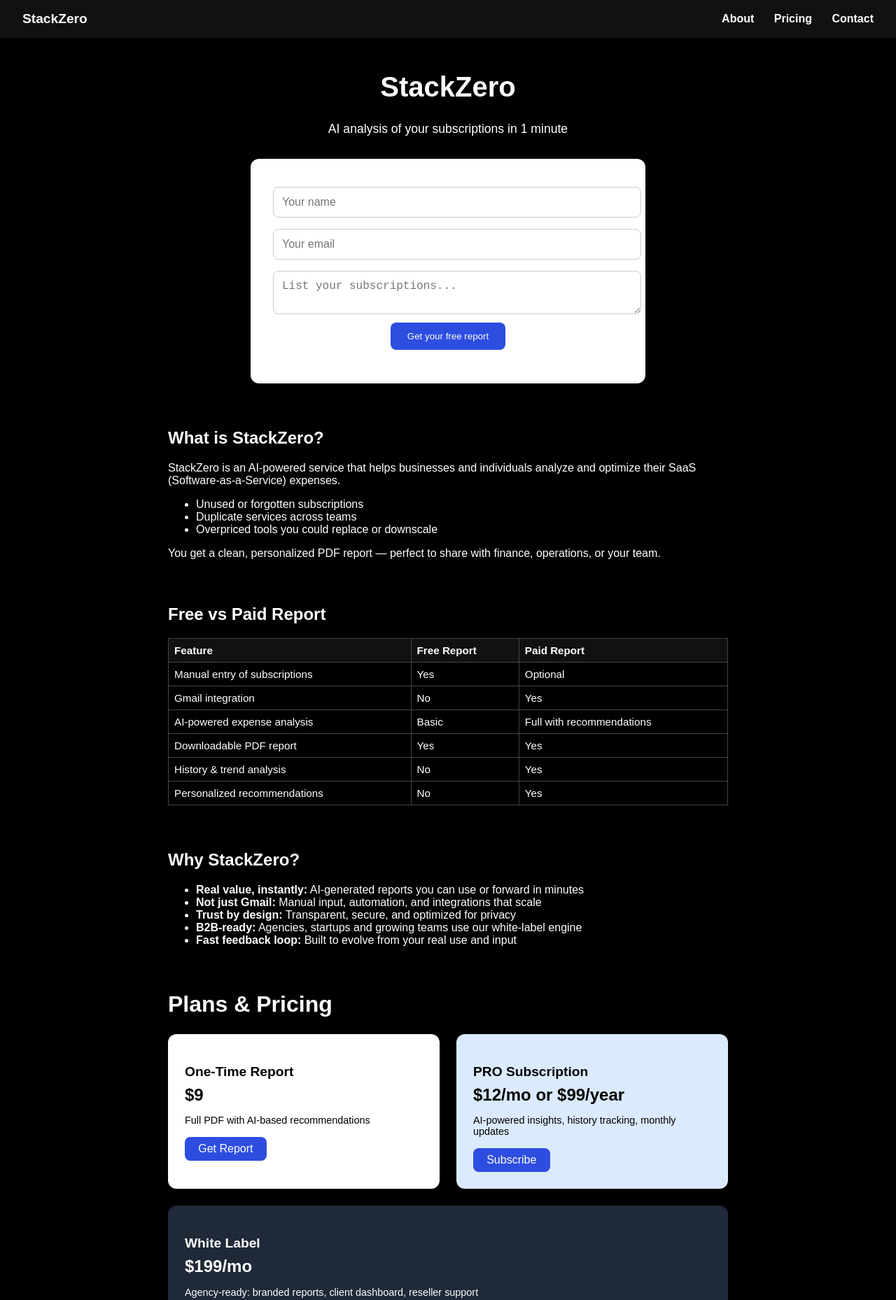
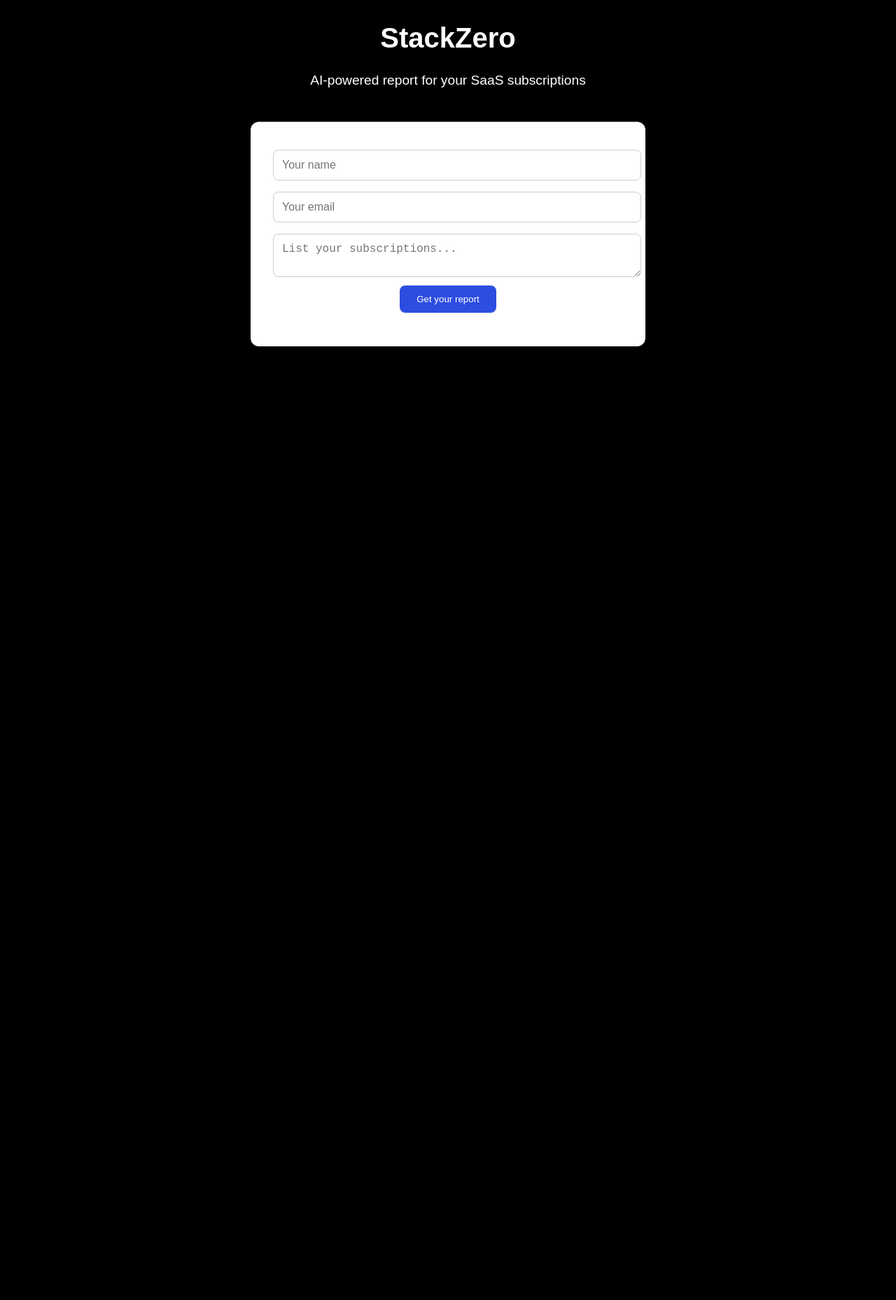
Before and after one commit to NexusCore-code/stackzero-landing, a website: page index.html in a window 1280 px wide. Shown: the top 1858 px of the page at 70% size. After the commit the page ends 800 px from the top, so only its background shows below. Drawn offline with Linux system fonts and the light colour scheme.

Commit message:
Update index.html

```diff
--- a/index.html
+++ b/index.html
@@ -1,47 +1,25 @@
-<!--
-  StackZero by Elena Smirnova
-  Version: Final layout with client-side PDF generation
--->
+
 <!DOCTYPE html>
-
 <html lang="en">
 <head>
-<meta charset="utf-8"/>
-<meta content="width=device-width, initial-scale=1.0" name="viewport"/>
+  <meta charset="UTF-8" />
+  <meta name="viewport" content="width=device-width, initial-scale=1.0" />
   <title>StackZero</title>
-<link href="favicon_sz.ico" rel="icon"/>
-<meta content="sz_preview.png" property="og:image"/>
   <style>
-    body { font-family: Arial, sans-serif; background: #000; color: #fff; margin: 0; padding: 0; }
-    nav {
-      background: #111;
-      display: flex;
-      justify-content: space-between;
-      align-items: center;
-      padding: 1rem 2rem;
-      position: sticky;
-      top: 0;
-      z-index: 10;
+    body {
+      font-family: Arial, sans-serif;
+      background: #000;
+      color: #fff;
+      margin: 0;
+      padding: 0;
     }
-    nav .logo { font-weight: bold; color: #fff; font-size: 1.2rem; }
-    nav .nav-links a {
-      color: #fff;
-      margin-left: 1.5rem;
-      text-decoration: none;
-      font-weight: bold;
-    }
-    nav .nav-links a:hover {
-      text-decoration: underline;
-    }
-    h1 { text-align: center; margin-top: 3rem; font-size: 2.5rem; }
-    p.intro { text-align: center; font-size: 1.1rem; margin-bottom: 2rem; }
     .form-box {
       background: #fff;
       color: #000;
       padding: 2rem;
       border-radius: 12px;
       max-width: 500px;
-      margin: 2rem auto;
+      margin: 3rem auto;
       text-align: center;
     }
     input, textarea {
@@ -60,138 +38,83 @@
       border-radius: 8px;
       cursor: pointer;
     }
+    h1 {
+      text-align: center;
+      margin-top: 2rem;
+      font-size: 2.5rem;
+    }
+    .intro {
+      text-align: center;
+      font-size: 1.2rem;
+      margin-bottom: 2rem;
+    }
     #response {
       margin-top: 1rem;
       font-size: 0.95rem;
       color: green;
     }
-    section {
-      max-width: 800px;
-      margin: 4rem auto;
-      text-align: left;
-      padding: 0 1rem;
-    }
-    table {
-      width: 100%;
-      border-collapse: collapse;
-      margin-top: 1rem;
-      color: #fff;
-      font-size: 0.95rem;
-    }
-    th, td {
-      border: 1px solid #444;
-      padding: 0.5rem;
-      text-align: left;
-    }
-    th {
-      background-color: #111;
-    }
   </style>
-<script src="https://cdnjs.cloudflare.com/ajax/libs/html2pdf.js/0.10.1/html2pdf.bundle.min.js"></script>
 </head>
 <body>
-<nav>
-<div class="logo">StackZero</div>
-<div class="nav-links">
-<a href="#about">About</a>
-<a href="#pricing">Pricing</a>
-<a href="#contact">Contact</a>
-</div>
-</nav>
   <h1>StackZero</h1>
-<p class="intro">AI analysis of your subscriptions in 1 minute</p>
+  <p class="intro">AI-powered report for your SaaS subscriptions</p>
   <div class="form-box">
     <form id="stackzero-form">
-<input name="name" placeholder="Your name" required="" type="text"/>
-<input name="email" placeholder="Your email" required="" type="email"/>
-<textarea name="subscriptions" placeholder="List your subscriptions..." required=""></textarea>
-<button type="submit">Get your free report</button>
+      <input name="name" placeholder="Your name" required type="text" />
+      <input name="email" placeholder="Your email" required type="email" />
+      <textarea name="subscriptions" placeholder="List your subscriptions..." required></textarea>
+      <button type="submit">Get your report</button>
     </form>
     <p id="response"></p>
   </div>
-<section id="about">
-<h2>What is StackZero?</h2>
-<p>StackZero is an AI-powered service that helps businesses and individuals analyze and optimize their SaaS (Software-as-a-Service) expenses.</p>
-<ul>
-<li>Unused or forgotten subscriptions</li>
-<li>Duplicate services across teams</li>
-<li>Overpriced tools you could replace or downscale</li>
-</ul>
-<p>You get a clean, personalized PDF report — perfect to share with finance, operations, or your team.</p>
-</section>
-<section id="pricing">
-<h2>Free vs Paid Report</h2>
-<table>
-<thead>
-<tr>
-<th>Feature</th>
-<th>Free Report</th>
-<th>Paid Report</th>
-</tr>
-</thead>
-<tbody>
-<tr><td>Manual entry of subscriptions</td><td>Yes</td><td>Optional</td></tr>
-<tr><td>Gmail integration</td><td>No</td><td>Yes</td></tr>
-<tr><td>AI-powered expense analysis</td><td>Basic</td><td>Full with recommendations</td></tr>
-<tr><td>Downloadable PDF report</td><td>Yes</td><td>Yes</td></tr>
-<tr><td>History &amp; trend analysis</td><td>No</td><td>Yes</td></tr>
-<tr><td>Personalized recommendations</td><td>No</td><td>Yes</td></tr>
-</tbody>
-</table>
-</section>
-<section id="contact">
-<h2>Why StackZero?</h2>
-<ul>
-<li><strong>Real value, instantly:</strong> AI-generated reports you can use or forward in minutes</li>
-<li><strong>Not just Gmail:</strong> Manual input, automation, and integrations that scale</li>
-<li><strong>Trust by design:</strong> Transparent, secure, and optimized for privacy</li>
-<li><strong>B2B-ready:</strong> Agencies, startups and growing teams use our white-label engine</li>
-<li><strong>Fast feedback loop:</strong> Built to evolve from your real use and input</li>
-</ul>
-</section>
-<script src="script.js?v=2.0"></script>
-<!-- Modal for Report Generation -->
-<div id="report-modal" style="display:none; position:fixed; top:0; left:0; width:100%; height:100%; background:rgba(0,0,0,0.9); z-index:9999; align-items:center; justify-content:center; flex-direction:column; color:#fff; text-align:center;">
-<div style="padding:2rem; max-width:600px; width:90%; background:#111; border-radius:12px; box-shadow:0 0 20px #000;">
-<h2>Generating your report...</h2>
-<div id="progress-bar-container" style="width:100%; background:#333; border-radius:8px; overflow:hidden; margin:20px 0;">
-<div id="progress-bar" style="width:0%; height:20px; background:#2d4de0; transition:width 0.5s;"></div>
-</div>
-<div id="report-preview" style="display:none;">
-<iframe id="pdf-frame" style="width:100%; height:500px; border:none;"></iframe>
-<a download="StackZero_Report.pdf" href="#" id="download-link" style="margin-top:1rem; display:inline-block; background:#2d4de0; padding:0.5rem 1.5rem; border-radius:8px; color:#fff; text-decoration:none;">Download Full Report</a>
-</div>
-</div>
-</div>
-<!-- Hidden PDF template -->
-<div id="pdf-content" style="display: none; background: #fff; color: #000; padding: 2rem; max-width: 800px; margin: auto;">
-<h1 style="text-align: center; color: #2d4de0;">StackZero AI Report</h1>
-<div id="pdf-text" style="white-space: pre-wrap;"></div>
-<footer style="margin-top: 3rem; text-align: center; font-size: 0.9rem; color: #666;">Generated by StackZero.ai</footer>
-</div>
 
-<section id="pricing-plans" style="max-width: 800px; margin: 4rem auto; padding: 0 1rem;">
-<h2 style="font-size: 2rem; margin-bottom: 1.5rem;">Plans &amp; Pricing</h2>
-<div style="display: flex; flex-wrap: wrap; gap: 1.5rem; justify-content: space-between;">
-<div style="flex: 1 1 250px; background: #fff; color: #000; border-radius: 12px; padding: 1.5rem;">
-<h3 style="font-size: 1.2rem; margin-bottom: 0.5rem;">One-Time Report</h3>
-<p style="font-size: 1.5rem; font-weight: bold; margin: 0.5rem 0;">$9</p>
-<p style="font-size: 0.9rem; margin-bottom: 1rem;">Full PDF with AI-based recommendations</p>
-<a href="https://t.me/StackZeroBot" style="display: inline-block; background: #2d4de0; color: #fff; padding: 0.5rem 1.2rem; border-radius: 8px; text-decoration: none;" target="_blank">Get Report</a>
-</div>
-<div style="flex: 1 1 250px; background: #dbeafe; color: #000; border-radius: 12px; padding: 1.5rem;">
-<h3 style="font-size: 1.2rem; margin-bottom: 0.5rem;">PRO Subscription</h3>
-<p style="font-size: 1.5rem; font-weight: bold; margin: 0.5rem 0;">$12/mo or $99/year</p>
-<p style="font-size: 0.9rem; margin-bottom: 1rem;">AI-powered insights, history tracking, monthly updates</p>
-<a href="https://t.me/StackZeroBot?start=pro" style="display: inline-block; background: #2d4de0; color: #fff; padding: 0.5rem 1.2rem; border-radius: 8px; text-decoration: none;" target="_blank">Subscribe</a>
-</div>
-<div style="flex: 1 1 250px; background: #1f2937; color: #fff; border-radius: 12px; padding: 1.5rem;">
-<h3 style="font-size: 1.2rem; margin-bottom: 0.5rem;">White Label</h3>
-<p style="font-size: 1.5rem; font-weight: bold; margin: 0.5rem 0;">$199/mo</p>
-<p style="font-size: 0.9rem; margin-bottom: 1rem;">Agency-ready: branded reports, client dashboard, reseller support</p>
-<a href="mailto:contact@stackzero.ai" style="display: inline-block; background: #fff; color: #000; padding: 0.5rem 1.2rem; border-radius: 8px; text-decoration: none;">Contact Us</a>
-</div>
-</div>
-</section>
+  <script>
+    document.addEventListener("DOMContentLoaded", function () {
+      const form = document.getElementById("stackzero-form");
+
+      if (!form) {
+        console.error("Form not found");
+        return;
+      }
+
+      form.addEventListener("submit", async function (e) {
+        e.preventDefault();
+
+        const data = {
+          name: form.name.value.trim(),
+          email: form.email.value.trim(),
+          subscriptions: form.subscriptions.value.trim()
+        };
+
+        const responseEl = document.getElementById("response");
+
+        try {
+          responseEl.innerText = "Generating your report...";
+
+          const query = await fetch("https://stackzero-report.onrender.com/submit", {
+            method: "POST",
+            headers: { "Content-Type": "application/json" },
+            body: JSON.stringify(data)
+          });
+
+          if (!query.ok) {
+            responseEl.innerText = "Something went wrong. Please try again.";
+            return;
+          }
+
+          const blob = await query.blob();
+          const pdfUrl = URL.createObjectURL(blob);
+
+          window.open(pdfUrl, "_blank");
+
+          responseEl.innerText = "Your report is ready.";
+          form.reset();
+        } catch (error) {
+          console.error("Submission failed", error);
+          responseEl.innerText = "Unexpected error. Please try again later.";
+        }
+      });
+    });
+  </script>
 </body>
 </html>
```
Lines whose indentation alone changed are shown as unchanged.
